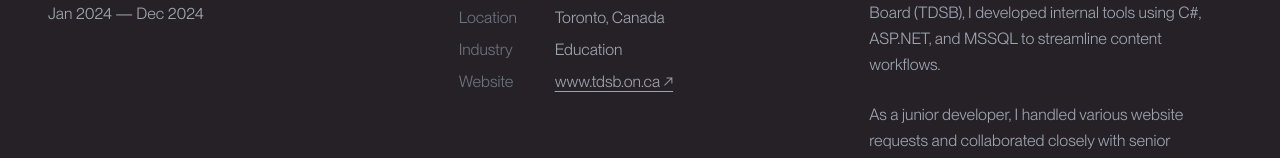
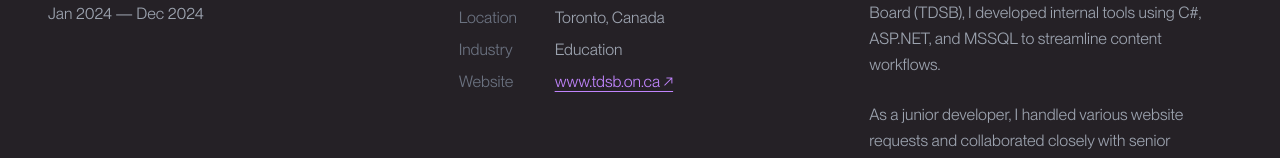
Before and after one commit to runner-jaimie/Jaimie, a Next.js app: page / in a window 1280 px wide. Shown: the part 1882-2040 px from the top of the page. Built offline with nearby package versions, Linux system fonts and the light colour scheme; a web font is replaced by a local one.

Commit message:
feat: update Experience section layout and styling

```diff
--- a/components/Experience.tsx
+++ b/components/Experience.tsx
@@ -43,7 +43,7 @@ export default function Experience() {
                 href="https://www.tdsb.on.ca"
                 target="_blank"
                 rel="noopener noreferrer"
-                className="underline underline-offset-4 hover:text-teal-300 transition"
+                className="underline underline-offset-4 text-purple-400 transition"
               >
                 www.tdsb.on.ca ↗
               </a>
```
